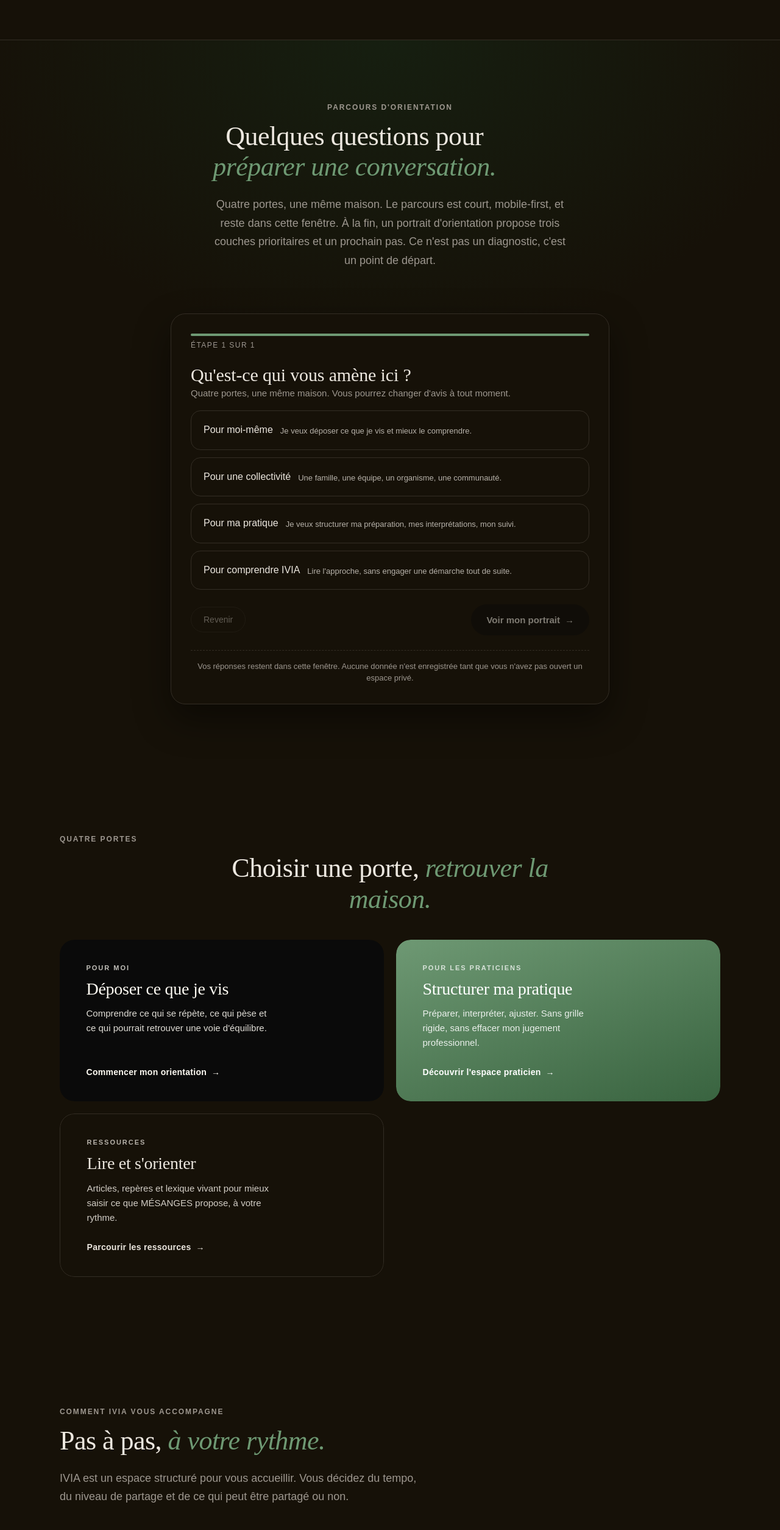
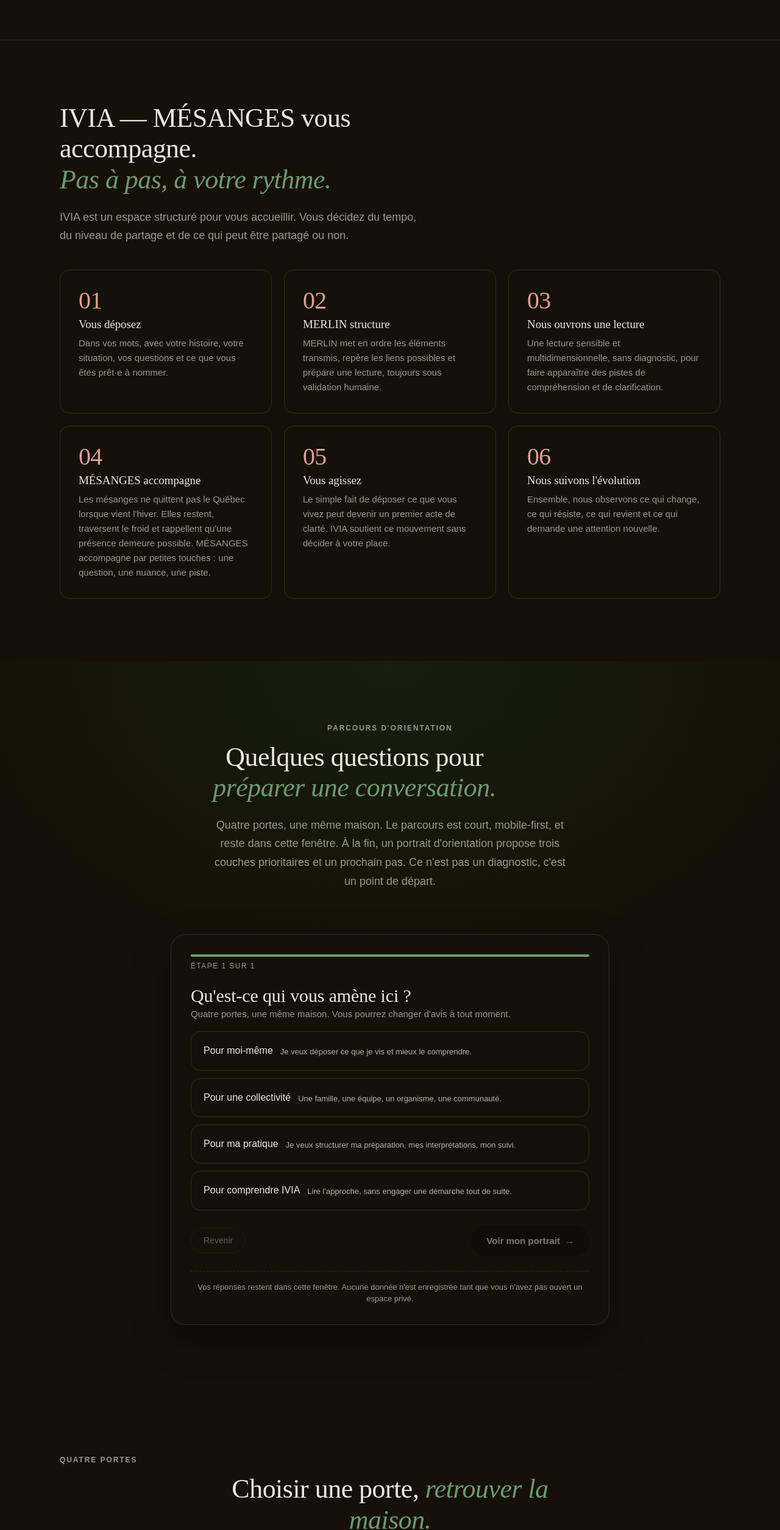
Before and after one commit to Fa9d/MERLIN, a Next.js app in the folder 09_app_ivia_merlin/: page / in a window 1280 px wide. Shown: the part 1109-3618 px from the top of the page at 61% size. Built offline with nearby package versions, Linux system fonts and the light colour scheme; a web font is replaced by a local one.

Commit message:
fix(home): move accompagnement section

```diff
--- a/09_app_ivia_merlin/src/app/page.tsx
+++ b/09_app_ivia_merlin/src/app/page.tsx
@@ -215,6 +215,31 @@ export default function HomePage() {
             </div>
           </section>
 
+          {/* ── IVIA — MÉSANGES VOUS ACCOMPAGNE — pas à pas ─────────── */}
+          <section className="v3-section v3-accompagnement" id="approche">
+            <div className="v3-section__inner">
+              <h2 className="v3-h2">
+                IVIA — MÉSANGES vous accompagne.
+                <br />
+                <em>Pas à pas, à votre rythme.</em>
+              </h2>
+              <p className="v3-section__intro">
+                IVIA est un espace structuré pour vous accueillir. Vous
+                décidez du tempo, du niveau de partage et de ce qui peut être
+                partagé ou non.
+              </p>
+              <ol className="v3-steps">
+                {ACCOMPAGNEMENT.map((s) => (
+                  <li key={s.num} className="v3-step">
+                    <span className="v3-step__num">{s.num}</span>
+                    <h3 className="v3-step__label">{s.label}</h3>
+                    <p className="v3-step__body">{s.body}</p>
+                  </li>
+                ))}
+              </ol>
+            </div>
+          </section>
+
           {/* ── ORIENTATION — parcours interactif ──────────────────────── */}
           <section
             className="v3-section v3-orientation"
@@ -269,30 +294,6 @@ export default function HomePage() {
                   </li>
                 ))}
               </ul>
-            </div>
-          </section>
-
-          {/* ── COMMENT MÉSANGES VOUS ACCOMPAGNE — pas à pas ─────────── */}
-          <section className="v3-section v3-accompagnement" id="approche">
-            <div className="v3-section__inner">
-              <p className="v3-kicker">Comment IVIA vous accompagne</p>
-              <h2 className="v3-h2">
-                Pas à pas, <em>à votre rythme.</em>
-              </h2>
-              <p className="v3-section__intro">
-                IVIA est un espace structuré pour vous accueillir. Vous
-                décidez du tempo, du niveau de partage et de ce qui peut être
-                partagé ou non.
-              </p>
-              <ol className="v3-steps">
-                {ACCOMPAGNEMENT.map((s) => (
-                  <li key={s.num} className="v3-step">
-                    <span className="v3-step__num">{s.num}</span>
-                    <h3 className="v3-step__label">{s.label}</h3>
-                    <p className="v3-step__body">{s.body}</p>
-                  </li>
-                ))}
-              </ol>
             </div>
           </section>
 
```
